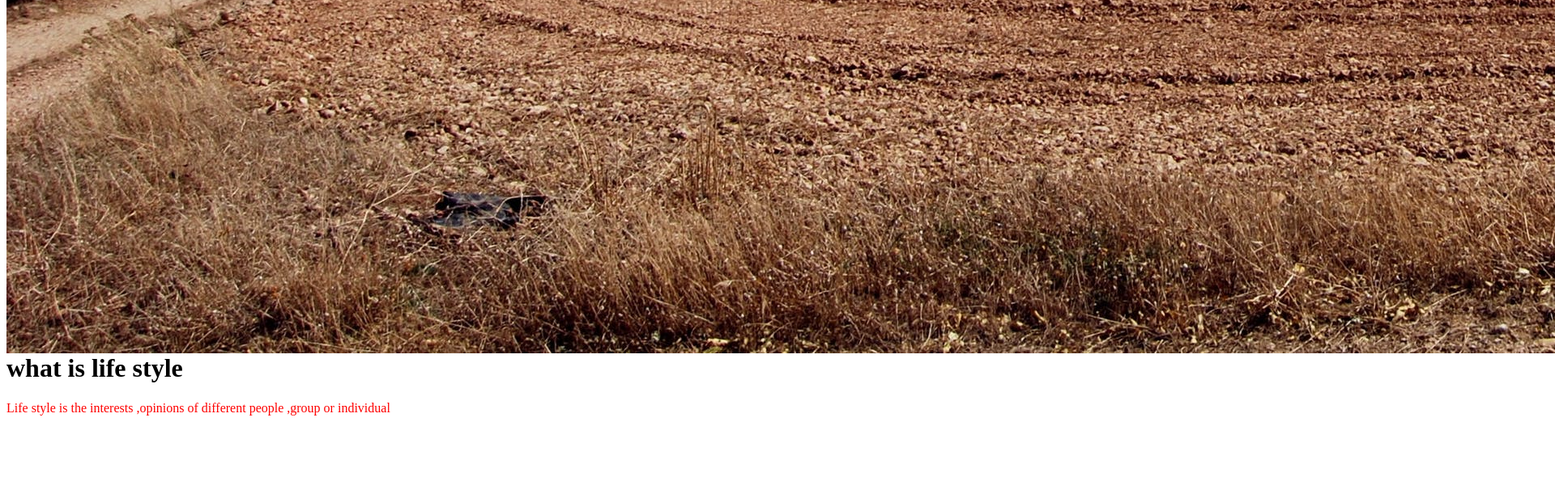
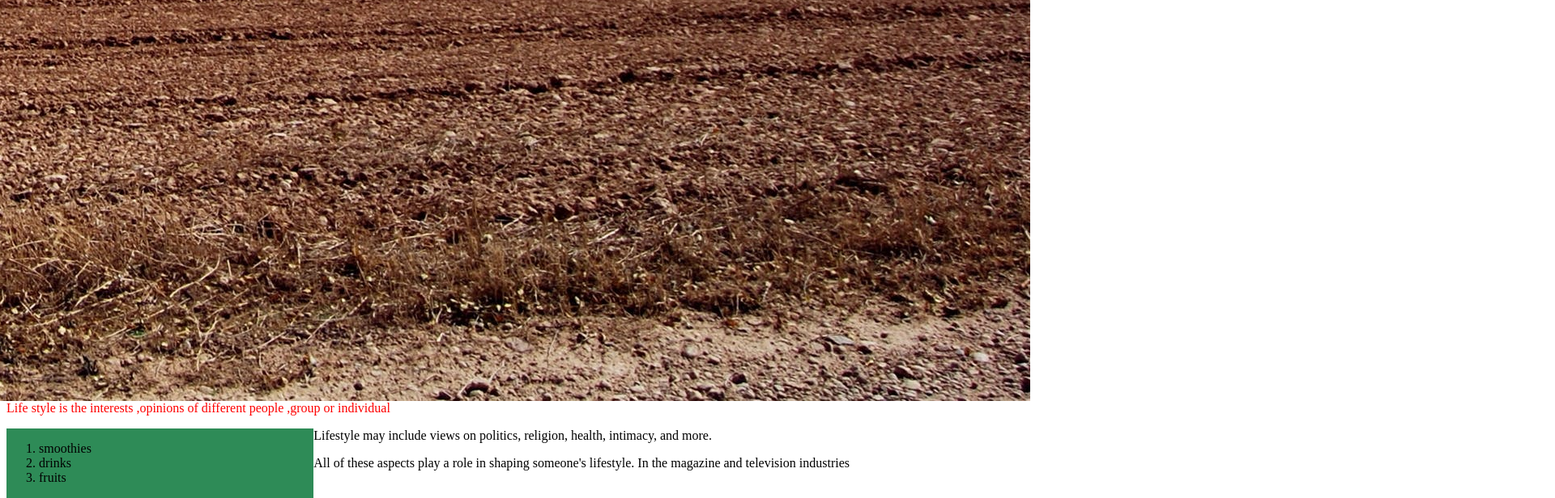
Before and after one commit to catherine244/favourite, a plain HTML site: page index.html in a window 1280 px wide. Shown: the part 1834-2450 px from the top of the page at 81% size, 1920 px wide, since content can reach past the window. Before the commit the page ends 2364 px from the top, so only its background shows below. Drawn offline with Linux system fonts and the light colour scheme.

Commit message:
changed tittle

```diff
--- a/index.html
+++ b/index.html
@@ -5,13 +5,26 @@
     <meta name="viewport" content="width=device-width, initial-scale=1.0">
     <meta http-equiv="X-UA-Compatible" content="ie=edge">
     <link href="style.css" rel="stylesheet">
-    <title>LIFE STYLE</title>
+    <title>Box Model</title>
 </head>
 <body>
-    <img src="image/field-clouds-sky-earth-46160.jpg" alt="field-clouds-sky-earth-46160.jpg">
   <h1>what is life style</h1>
+  <img src="image/field-clouds-sky-earth-46160.jpg" alt="field-clouds-sky-earth-46160.jpg">
   <div class="life">
       <p>Life style is the interests ,opinions of different people ,group or individual</p>
   </div>
+  <div class="sidebars">
+      <ol>
+          <li>smoothies</li>
+          <li>drinks</li>
+          <li>fruits</li>
+      </ol>
+  </div>
+  <div class="columns">
+      <p>Lifestyle may include views on politics, religion, health, intimacy, and more.</p>
+      <div class="columns">
+          <p>All of these aspects play a role in shaping someone's lifestyle. In the magazine and television industries</p>
+      </div>
+  </div>
 </body>
 </html>
--- a/style.css
+++ b/style.css
@@ -2,6 +2,16 @@
    color:red;
 }
 img{
-    float: left;
+    float:right;
 
 }
+.sidebars{
+    float: left;
+    width: 30%;
+    background-color: seagreen;
+}
+.column{
+    width: 350px;
+    color:blue;
+    float: left;
+}
```
